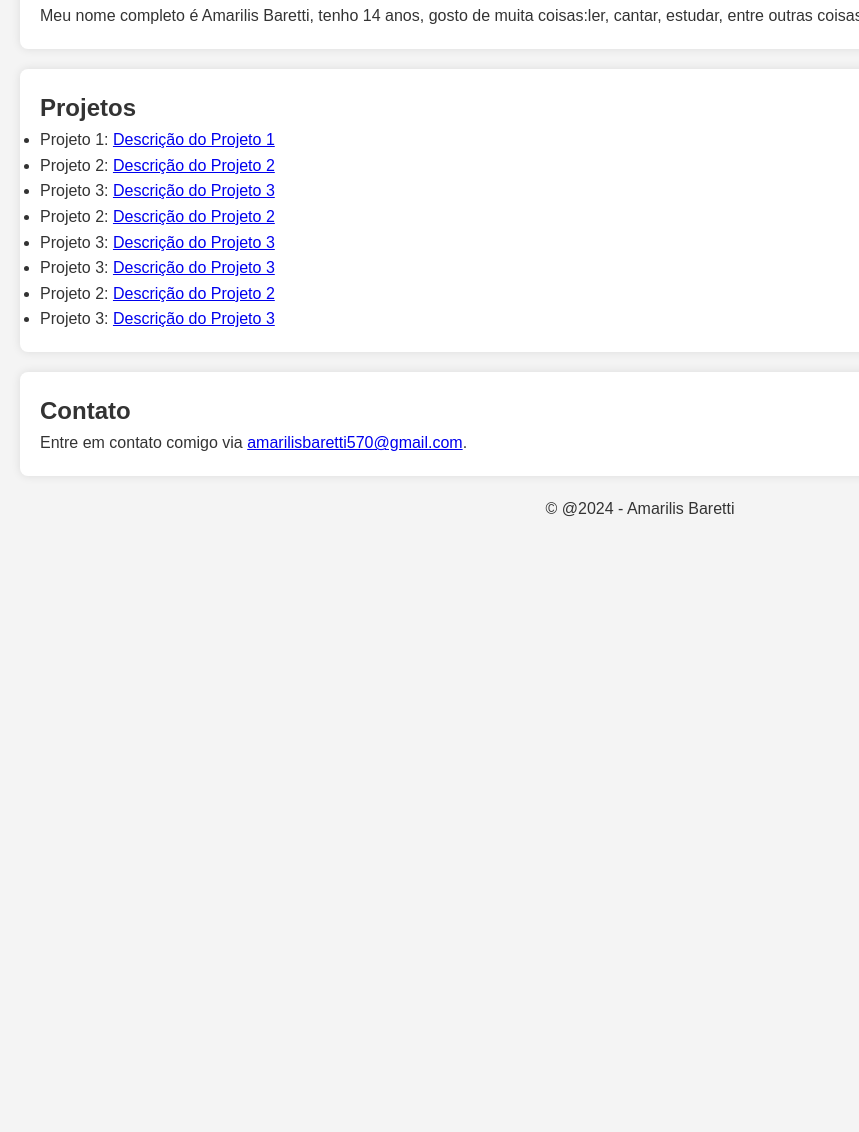
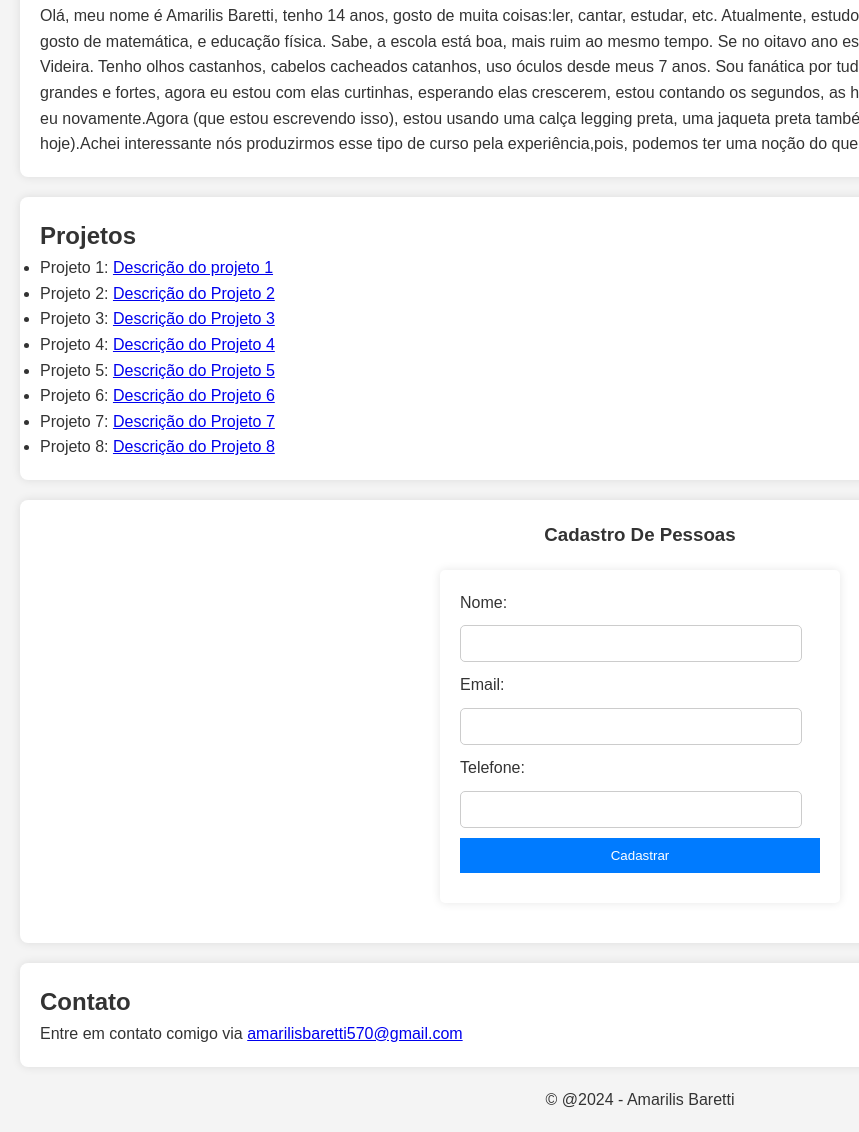
Before and after one commit to amarilis2604/pessoal, a plain HTML site: page index.html in a window 1280 px wide. Shown: the part 202-1334 px from the top of the page, without its empty margins (0-859 px from the left). Before the commit the page ends 800 px from the top, so only its background shows below. Drawn offline with Linux system fonts and the light colour scheme.

Commit message:
Update index.html

```diff
--- a/index.html
+++ b/index.html
@@ -4,11 +4,13 @@
 <title>Pagina Pessoal Amarilis</title>
 </head>
 <style>
-  * {
+  *{
 margin: 0;
 padding: 0;
 box-sizing: border-box;
 }
+
+
 
 
 body {
@@ -20,6 +22,8 @@ padding: 20px;
 }
 
 
+
+
 header {
 background-color: #333;
 color: #fff;
@@ -28,14 +32,20 @@ text-align: center;
 }
 
 
+
+
 header h1 {
 margin-bottom: 10px;
 }
 
 
+
+
 nav ul {
 list-style: none;
 }
+
+
 
 
 nav ul li {
@@ -44,10 +54,14 @@ margin: 0 10px;
 }
 
 
+
+
 nav ul li a {
 color: #fff;
 text-decoration: none;
 }
+
+
 
 
 section {
@@ -55,7 +69,12 @@ margin: 20px 0;
 }
 
 
-section#sobre, section#projetos, section#contato {
+
+
+section#sobre,
+section#projetos,
+section#cadastro,
+section#contato {
 background-color: #fff;
 padding: 20px;
 border-radius: 8px;
@@ -63,10 +82,49 @@ box-shadow: 0 0 10px rgba(0, 0, 0, 0.1);
 }
 
 
+
+
 footer {
 text-align: center;
 margin-top: 20px;
 }
+h3 {
+text-align: center;
+}
+form{
+  max-width: 400px;
+  margin: 20px auto;
+  background-color: #fff;
+  padding: 20px;
+  Border-radius: 5px;
+  Box-shadow: 0 0 10px rgba(0, 0, 0, 0.1);
+}
+label,
+input {
+  display: block;
+  margin-bottom: 10px;
+}
+input[type="text"],
+input[type="email"],
+input[type="tel"]{
+width: 95%;
+padding: 10px;
+border: 1px solid #ccc;
+border-radius: 5px;
+}
+input[type="submit"]{
+width: 100%;
+padding: 10px;
+border: none;
+horder-radius: 5px;
+background-color: #007bff;
+color:#fff;
+cursor:pointer;
+}
+input[type="submit"]:hover{
+  background-color: #0056b3;
+}
+
 
 
 </style>
@@ -77,38 +135,52 @@ margin-top: 20px;
 <ul>
 <li><a href="#sobre">Sobre Mim</a></li>
 <li><a href="#projetos">Projetos</a></li>
+<li ><a href="#cadastro">Cadastro</a></li>
 <li><a href="#contato">Contato</a></li>
 </ul>
 </nav>
 </header>
-
-
 <section id="sobre">
 <h2>Sobre Mim</h2>
-<p>Meu nome completo é Amarilis Baretti, tenho 14 anos, gosto de muita coisas:ler, cantar, estudar, entre outras coisas</p>
+<p>Olá, meu nome é Amarilis Baretti, tenho 14 anos, gosto de muita coisas:ler, cantar, estudar, etc.
+Atualmente, estudo na escola Joaquim Amarante, no oitavo ano.Eu gosto de matemática, e educação física. Sabe, a escola está boa, mais ruim ao mesmo tempo. Se no oitavo ano está difícil, imagina no ensino médio.
+Nasci e moro em Videira.
+Tenho olhos castanhos, cabelos cacheados catanhos, uso óculos desde meus 7 anos.
+Sou fanática por tudo que envolve unhas, inclusive, sempre tive unhas grandes e fortes, agora eu estou com elas curtinhas, esperando elas crescerem, estou contando os segundos, as horas, os minutos para minhas unhas crescer e eu ser eu novamente.Agora (que estou escrevendo isso), estou usando uma calça legging preta, uma jaqueta preta também, e a camiseta do Senai (lugar onde estou cursando hoje).Achei interessante nós produzirmos esse tipo de curso pela experiência,pois, podemos ter uma noção do que  podemos fazer e ser no futuro. </p>
+</section>
+<section id="projetos">
+<h2>Projetos</h2>
+<ul>
+<li>Projeto 1: <a href="#">Descrição do projeto 1</a></li>
+<li>Projeto 2: <a href="#">Descrição do Projeto 2</a></li>
+<li>Projeto 3: <a href="#">Descrição do Projeto 3</a></li>
+<li>Projeto 4: <a href="#">Descrição do Projeto 4</a></li>
+<li>Projeto 5: <a href="#">Descrição do Projeto 5</a></li>
+<li>Projeto 6: <a href="#">Descrição do Projeto 6</a
+li>
+<li>Projeto 7: <a href="#">Descrição do Projeto 7</a></li>
+<li>Projeto 8: <a href="#">Descrição do Projeto 8</a></li>
+</ul>
+</section>
+<section id="cadastro">
+<h3>Cadastro De Pessoas</h3>
+<Form>
+<label>Nome:</label>
+<input type="text" id="Nome" name="Nome" required>
+<label>Email:</label>
+<input type="email" id="email" name="Email" required>
+<label>Telefone:</label>
+<input type="tel" id="Telefone" name="Telefone" required>
+<input type="submit" value="Cadastrar">
+
+</Form>
+</section>
+<section id="contato">
+<h2>Contato</h2>
+<p>Entre em contato comigo via <a href="amarilisbaretti570@gmail.com">amarilisbaretti570@gmail.com</a></p>
 </section>
 
 
-<section id="projetos">
-<h2>Projetos</h2>
-<ul>
-<li>Projeto 1: <a href="#">Descrição do Projeto 1</a></li>
-<li>Projeto 2: <a href="#">Descrição do Projeto 2</a></li>
-<li>Projeto 3: <a href="#">Descrição do Projeto 3</a></li>
-<li>Projeto 2: <a href="#">Descrição do Projeto 2</a></li>
-<li>Projeto 3: <a href="#">Descrição do Projeto 3</a></li>
-<li>Projeto 3: <a href="#">Descrição do Projeto 3</a
-li>
-<li>Projeto 2: <a href="#">Descrição do Projeto 2</a></li>
-<li>Projeto 3: <a href="#">Descrição do Projeto 3</a></li>
-</ul>
-</section>
-
-
-<section id="contato">
-<h2>Contato</h2>
-<p>Entre em contato comigo via <a href="amarilisbaretti570@gmail.com">amarilisbaretti570@gmail.com</a>.</p>
-</section>
 
 
 <footer>
```
